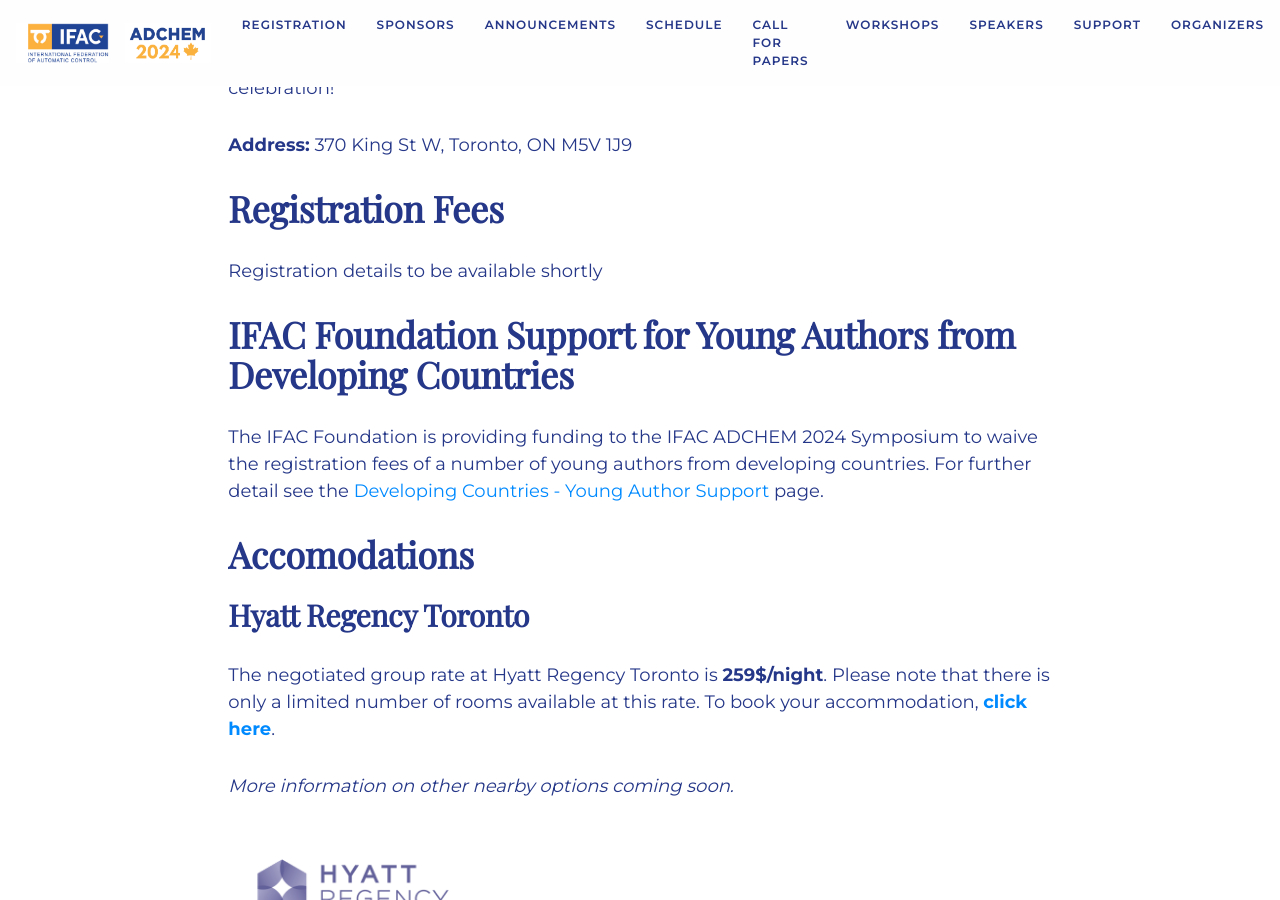
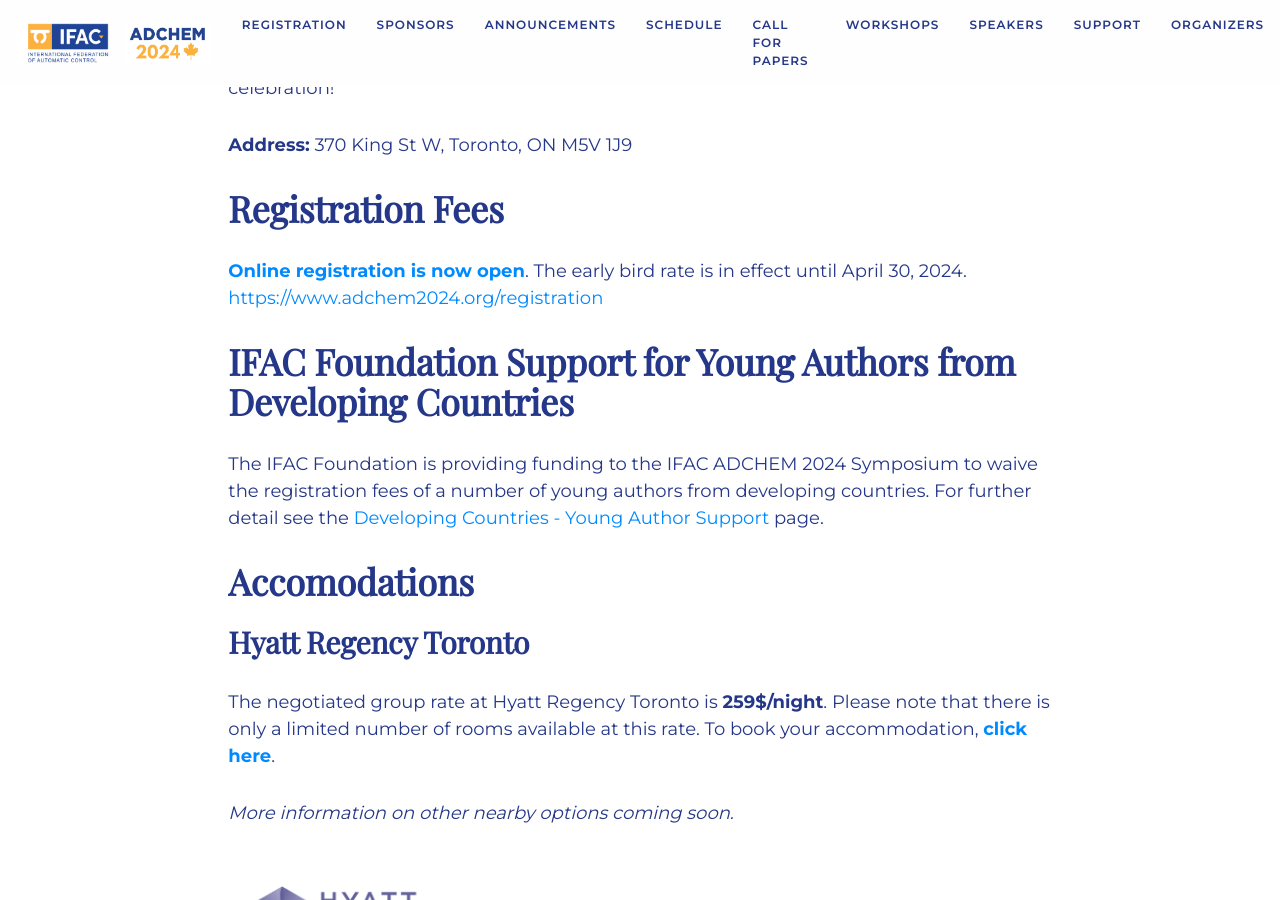
Before and after one commit to daisubc/ADCHEM2024, a Jekyll site: the page built from index.md, in a window 1280 px wide and 900 px high, scrolled down 2448 px. Built offline with Jekyll 4.4.1, drawn with Linux system fonts in a browser that asks for light colours; nearby versions of some CDN libraries; some web fonts are replaced.

Commit message:
Update registration.html

```diff
--- a/_info/registration.html
+++ b/_info/registration.html
@@ -8,4 +8,4 @@
 
 <!-- Register before <del>June 15th 2022</del> June 22nd 2022 for early-bird pricing: -->
 
-Registration details to be available shortly
+[**Online registration is now open**](https://www.adchem2024.org/registration). The early bird rate is in effect until April 30, 2024. <https://www.adchem2024.org/registration>
```
